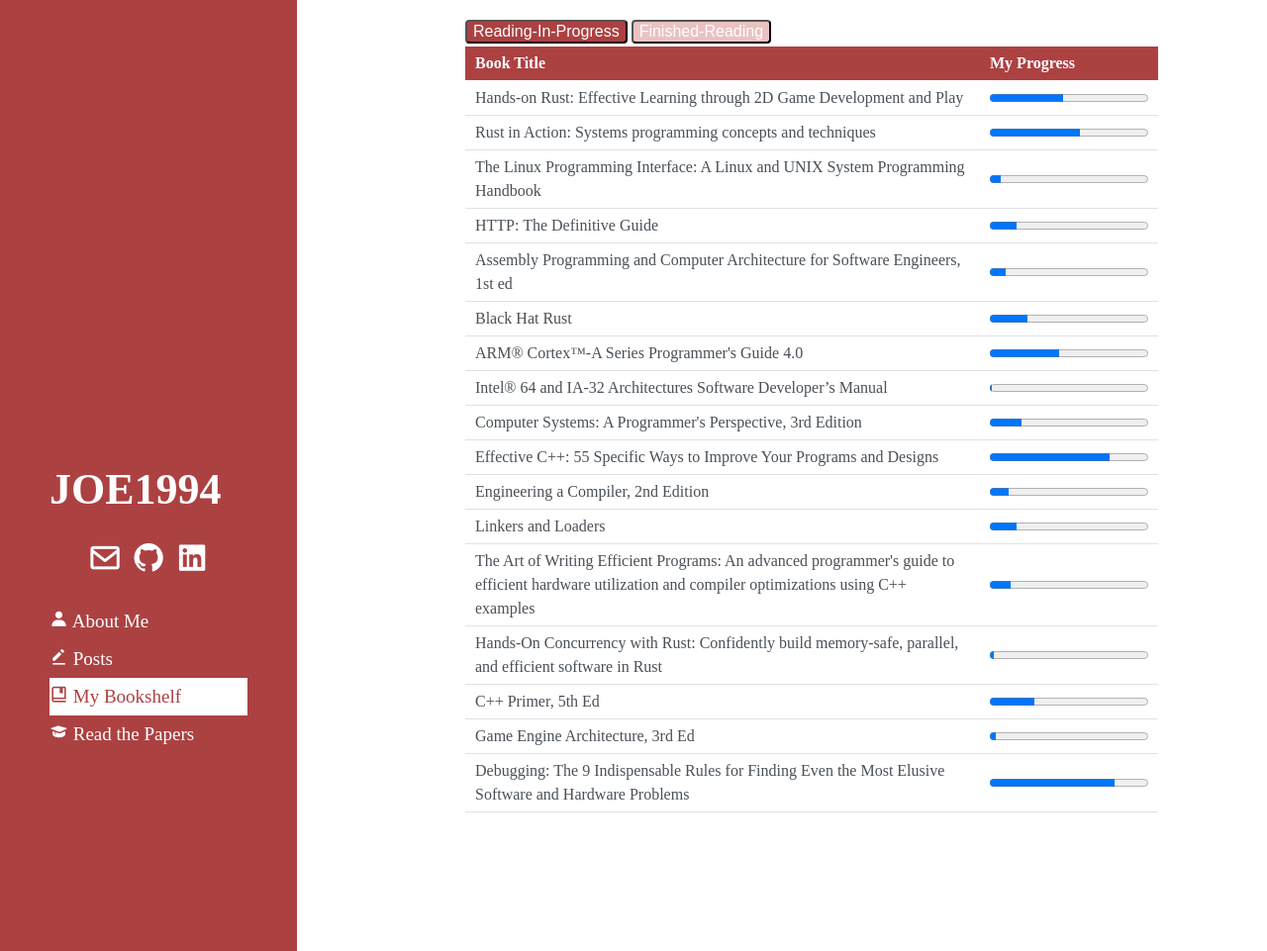
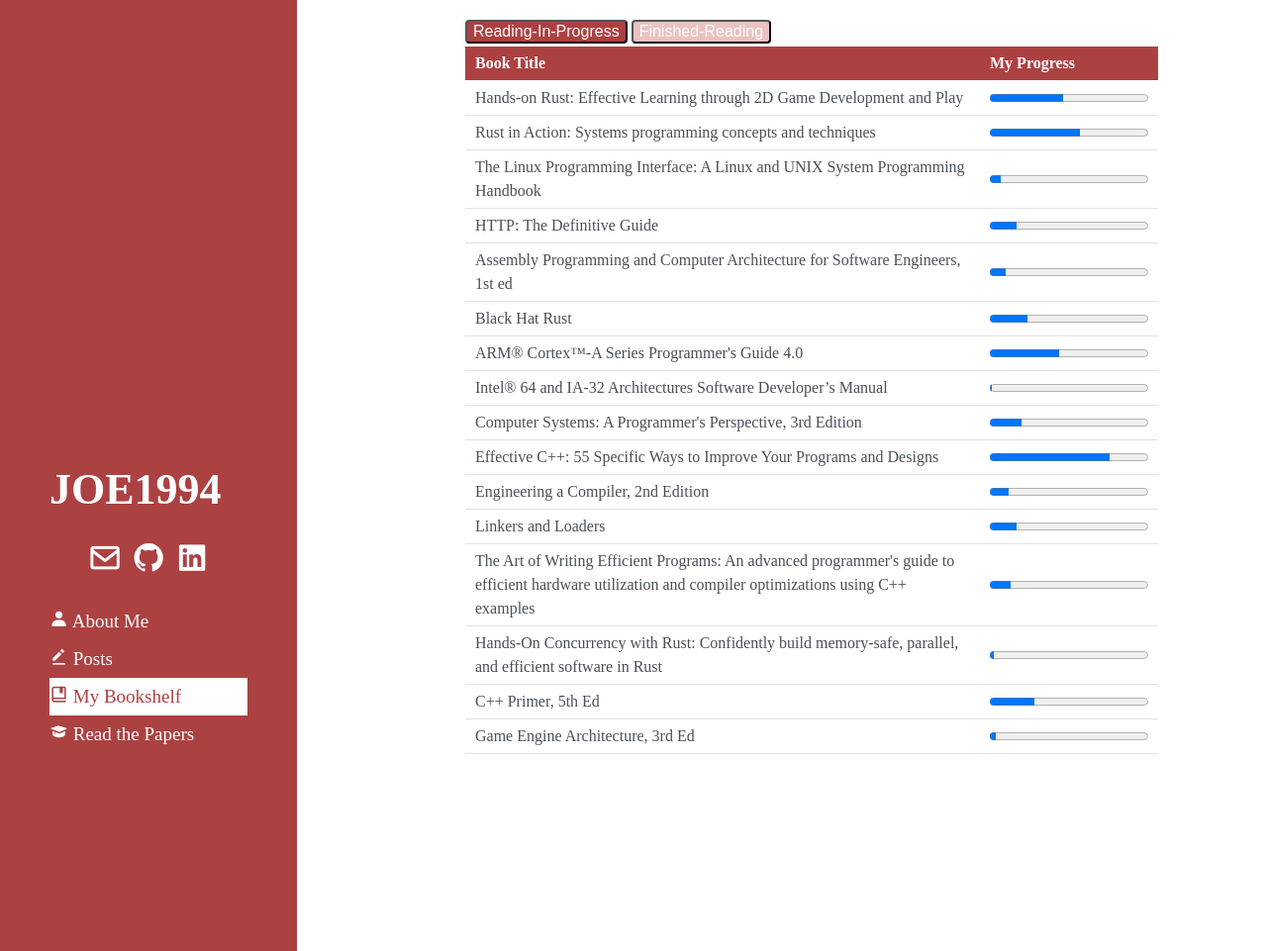
Before and after one commit to JOE1994/JOE1994.github.io, a Jekyll site: the page built from bookshelf.html, in a window 1280 px wide and 961 px high. Shown: the whole window at 99% size. Built offline with Jekyll 4.4.1, drawn with Linux system fonts in a browser that asks for light colours; some web fonts are replaced.

Commit message:
[book] Done with debugging book

```diff
--- a/_data/bookshelf_done.yml
+++ b/_data/bookshelf_done.yml
@@ -15,3 +15,7 @@
 - name: "Chip War: The Fight for the World's Most Critical Technology"
   finished_date: '2024-01-09'
   rating: 🌟🌟🌟🌟🌟
+
+- name: "Debugging: The 9 Indispensable Rules for Finding Even the Most Elusive Software and Hardware Problems"
+  finished_date: '2024-03-23'
+  rating: 🌟🌟🌟🌟
--- a/_data/bookshelf_still_reading.yml
+++ b/_data/bookshelf_still_reading.yml
@@ -63,7 +63,3 @@
 - name: "Game Engine Architecture, 3rd Ed"
   progress: 47
   tot_pages: 1240
-
-- name: "Debugging: The 9 Indispensable Rules for Finding Even the Most Elusive Software and Hardware Problems"
-  progress: 84
-  tot_pages: 106
--- a/bookshelf.html
+++ b/bookshelf.html
@@ -1,5 +1,6 @@
 ---
 layout: default
+title: bookshelf
 ---
 
 <div>
```
